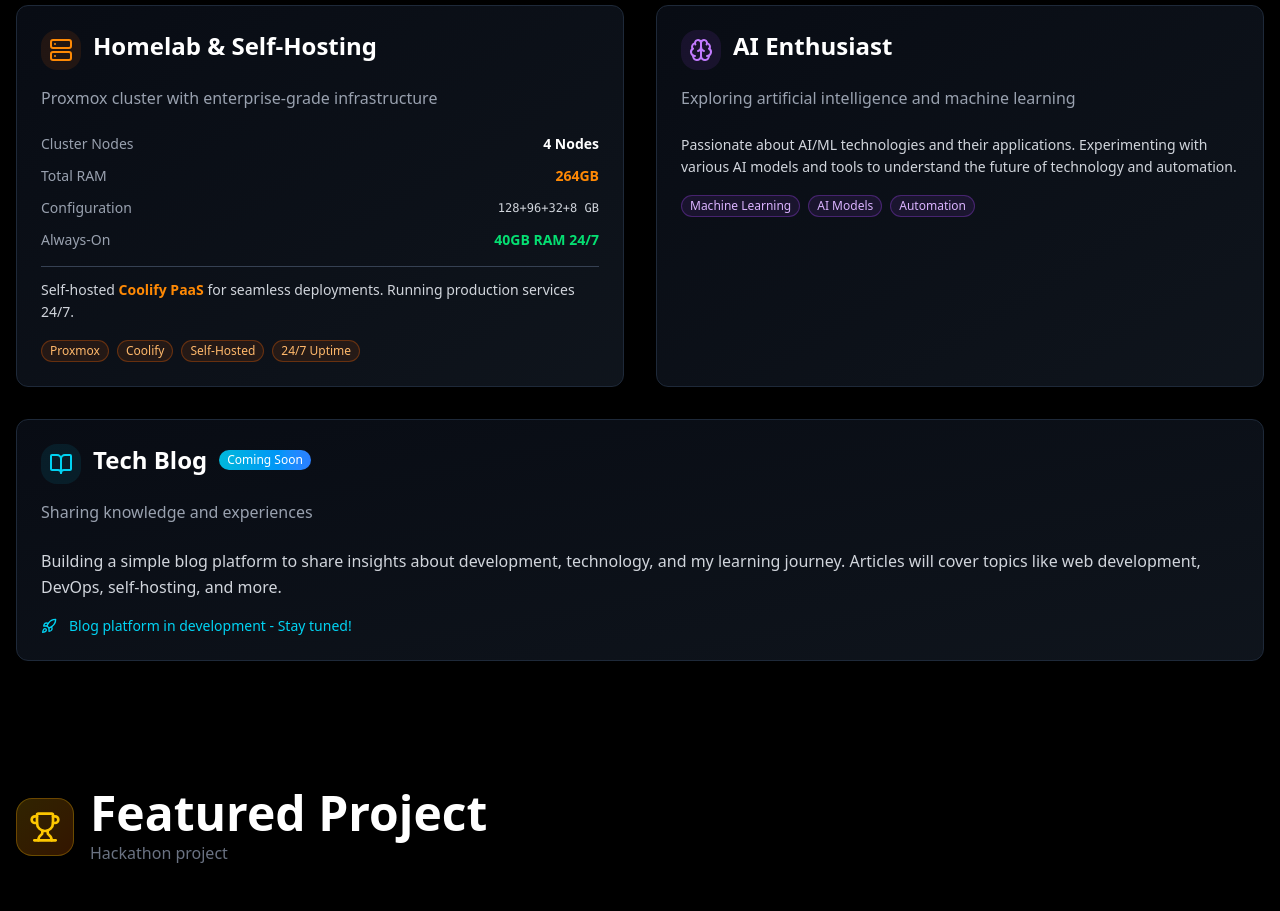
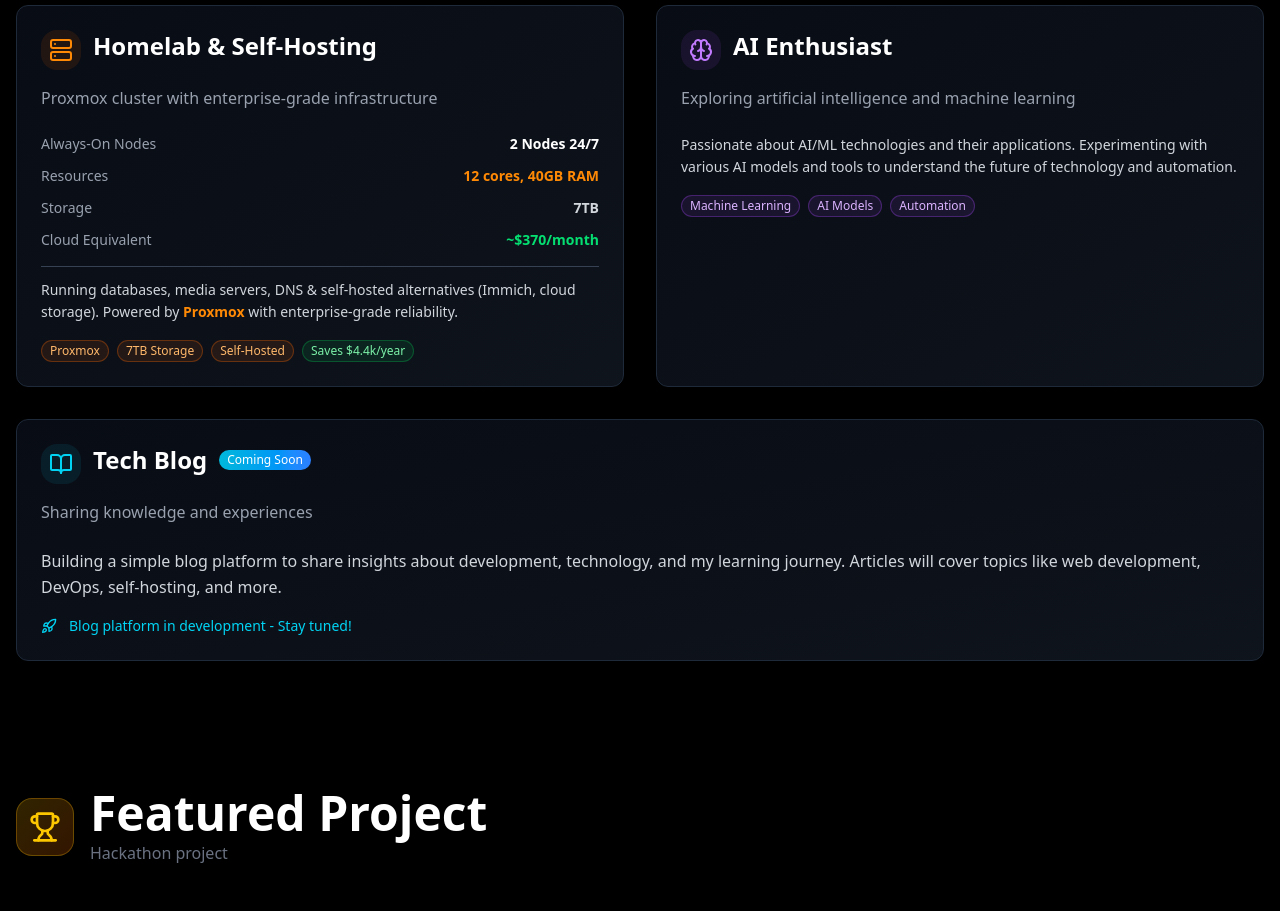
Before and after one commit to arturict/goncalo-portfolio, a Next.js app: page / in a window 1280 px wide. Shown: the part 2620-3531 px from the top of the page. Built offline with nearby package versions, Linux system fonts and the light colour scheme.

Commit message:
feat: add homelab specs and cloud cost comparison

```diff
--- a/app/page.tsx
+++ b/app/page.tsx
@@ -364,26 +364,26 @@
               <CardContent className="space-y-4">
                 <div className="space-y-3">
                   <div className="flex items-center justify-between text-sm">
-                    <span className="text-gray-400">Cluster Nodes</span>
-                    <span className="text-white font-semibold">4 Nodes</span>
+                    <span className="text-gray-400">Always-On Nodes</span>
+                    <span className="text-white font-semibold">2 Nodes 24/7</span>
                   </div>
                   <div className="flex items-center justify-between text-sm">
-                    <span className="text-gray-400">Total RAM</span>
-                    <span className="text-orange-400 font-semibold">264GB</span>
+                    <span className="text-gray-400">Resources</span>
+                    <span className="text-orange-400 font-semibold">12 cores, 40GB RAM</span>
                   </div>
                   <div className="flex items-center justify-between text-sm">
-                    <span className="text-gray-400">Configuration</span>
-                    <span className="text-gray-300 font-mono text-xs">128+96+32+8 GB</span>
+                    <span className="text-gray-400">Storage</span>
+                    <span className="text-gray-300 font-semibold">7TB</span>
                   </div>
                   <div className="flex items-center justify-between text-sm">
-                    <span className="text-gray-400">Always-On</span>
-                    <span className="text-green-400 font-semibold">40GB RAM 24/7</span>
+                    <span className="text-gray-400">Cloud Equivalent</span>
+                    <span className="text-green-400 font-semibold">~$370/month</span>
                   </div>
                 </div>
                 <div className="pt-3 border-t border-gray-700">
                   <p className="text-sm text-gray-300 leading-relaxed">
-                    Self-hosted <span className="text-orange-400 font-semibold">Coolify PaaS</span> for
-                    seamless deployments. Running production services 24/7.
+                    Running databases, media servers, DNS & self-hosted alternatives (Immich, cloud storage).
+                    Powered by <span className="text-orange-400 font-semibold">Proxmox</span> with enterprise-grade reliability.
                   </p>
                 </div>
                 <div className="flex flex-wrap gap-2">
@@ -391,13 +391,13 @@
                     Proxmox
                   </Badge>
                   <Badge variant="outline" className="bg-orange-500/10 text-orange-300 border-orange-500/30 text-xs">
-                    Coolify
+                    7TB Storage
                   </Badge>
                   <Badge variant="outline" className="bg-orange-500/10 text-orange-300 border-orange-500/30 text-xs">
                     Self-Hosted
                   </Badge>
-                  <Badge variant="outline" className="bg-orange-500/10 text-orange-300 border-orange-500/30 text-xs">
-                    24/7 Uptime
+                  <Badge variant="outline" className="bg-green-500/10 text-green-300 border-green-500/30 text-xs">
+                    Saves $4.4k/year
                   </Badge>
                 </div>
               </CardContent>
```
